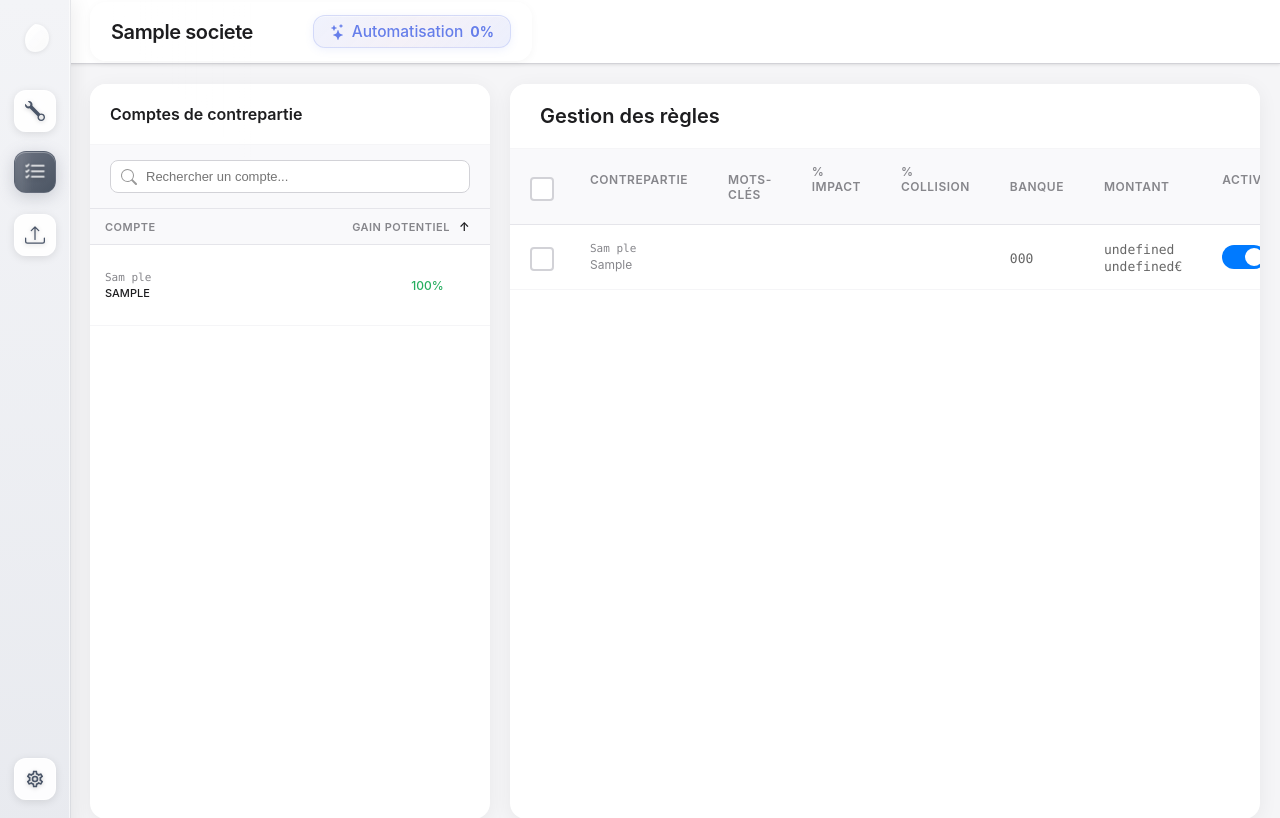
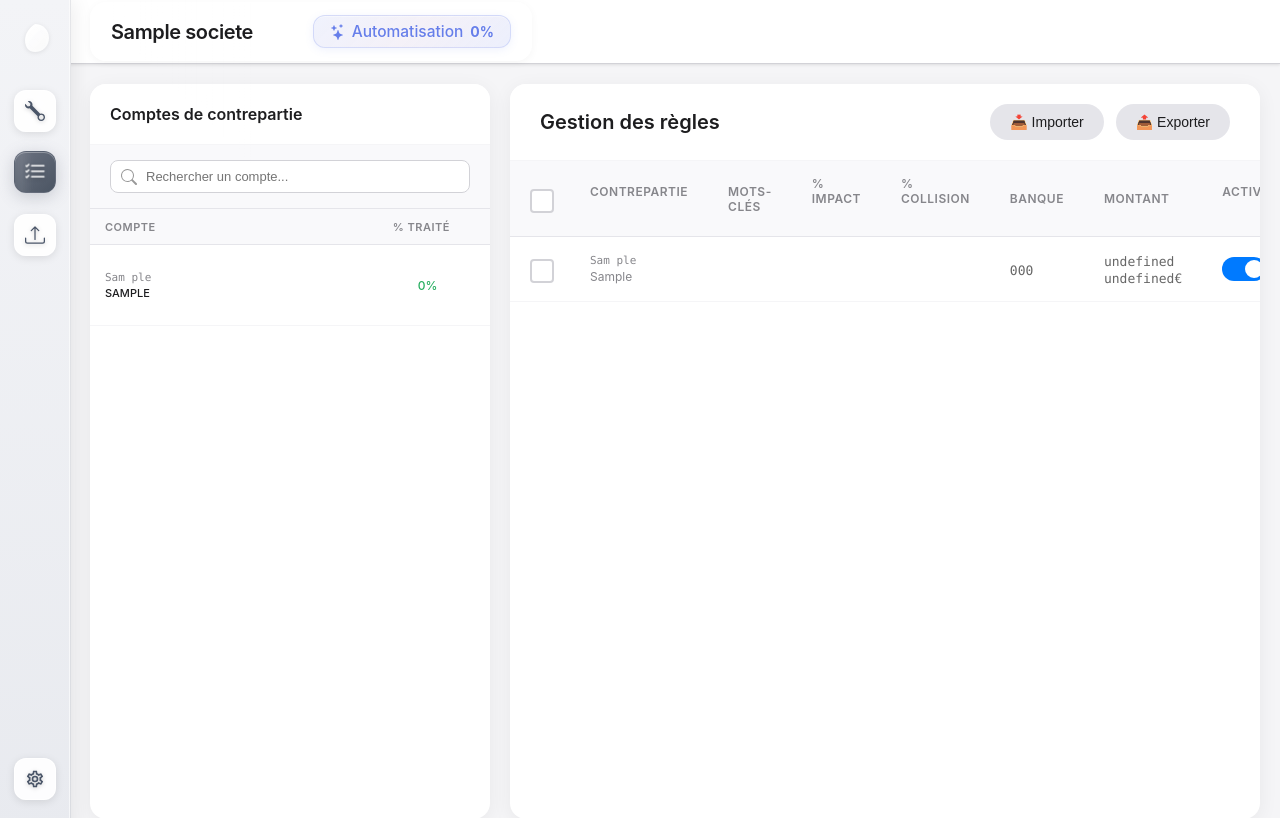
Before and after one commit to clementsaas/saas-fec, a Flask app: page /regles/liste in a window 1280 px wide. Shown: the top 818 px of the page. Run offline with Flask 3, Linux system fonts and the light colour scheme; the visitor is signed in with stand-in values (Sample User, id 1); tables that the repository leaves empty hold one stand-in row (values such as "Sample post").

Commit message:
Mise à jour complète : nouveaux fichiers, modifications, templates et services

```diff
--- a/templates/liste_regles.html
+++ b/templates/liste_regles.html
@@ -994,14 +994,14 @@
                 </div>
             </div>
 
-            <div class="comptes-header">
+<div class="comptes-header">
                 <div class="sortable-header" onclick="trierComptes('compte')">
                     Compte
                     <span class="sort-icon" id="sort-icon-compte"></span>
                 </div>
-                <div class="sortable-header" onclick="trierComptes('gain')">
-                    Gain potentiel
-                    <span class="sort-icon" id="sort-icon-gain"></span>
+                <div class="sortable-header" onclick="trierComptes('percentage')">
+                    % Traité
+                    <span class="sort-icon" id="sort-icon-percentage"></span>
                 </div>
             </div>
 
@@ -1018,11 +1018,19 @@
         <!-- CENTRE : Panel principal des règles -->
         <div class="regles-panel">
 <!-- Header du panel -->
-            <div class="regles-header">
+<div class="regles-header">
                 <div>
                     <h3 style="margin: 0; color: #1d1d1f; font-size: 20px; font-weight: 600;">
                         Gestion des règles
                     </h3>
+                </div>
+                <div class="regles-toolbar">
+                    <button class="btn-apple" onclick="importerRegles()">
+                        📥 Importer
+                    </button>
+                    <button class="btn-apple" onclick="exporterRegles()">
+                        📤 Exporter
+                    </button>
                 </div>
             </div>
 
@@ -1064,11 +1072,10 @@
                             </th>
                             <th>Banque</th>
                             <th>Montant</th>
-                            <th class="sortable" onclick="trierRegles('active')">
+<th class="sortable" onclick="trierRegles('active')">
                                 Active
                                 <span class="sort-icon">↕</span>
                             </th>
-                            <th width="50"></th>
                         </tr>
                     </thead>
                     <tbody id="regles-tbody">
@@ -1205,10 +1212,6 @@
                     </label>
                 </td>
                 <td>
-                    <button onclick="modifierRegle(${regle.id})" class="btn-icon" title="Modifier">
-                        ✏️
-                    </button>
-                </td>
             </tr>
         `;
     });
@@ -1661,11 +1664,11 @@
                     <div class="compte-number">${compteNumber}</div>
                     <div class="compte-libelle">${compte.libelle}</div>
                 </div>
-                <div class="stat-afaire"
-                     onmouseenter="showTooltip(this, 'Traité: ${formatPourcentage(compte.pourcentage_traite)} • ${compte.nb_transactions} transactions')"
+<div class="stat-afaire"
+                     onmouseenter="showTooltip(this, 'Gain potentiel: ${formatPourcentage(compte.pourcentage_a_faire)} • ${compte.nb_transactions} transactions')"
                      onmouseleave="hideTooltip(this)">
-                    ${formatPourcentage(compte.pourcentage_a_faire)}
-                    <div class="tooltip-custom">Traité: ${formatPourcentage(compte.pourcentage_traite)}% • ${compte.nb_transactions} transactions</div>
+                    ${formatPourcentage(compte.pourcentage_traite)}
+                    <div class="tooltip-custom">Gain potentiel: ${formatPourcentage(compte.pourcentage_a_faire)}% • ${compte.nb_transactions} transactions</div>
                 </div>
             </div>
         `;
```
